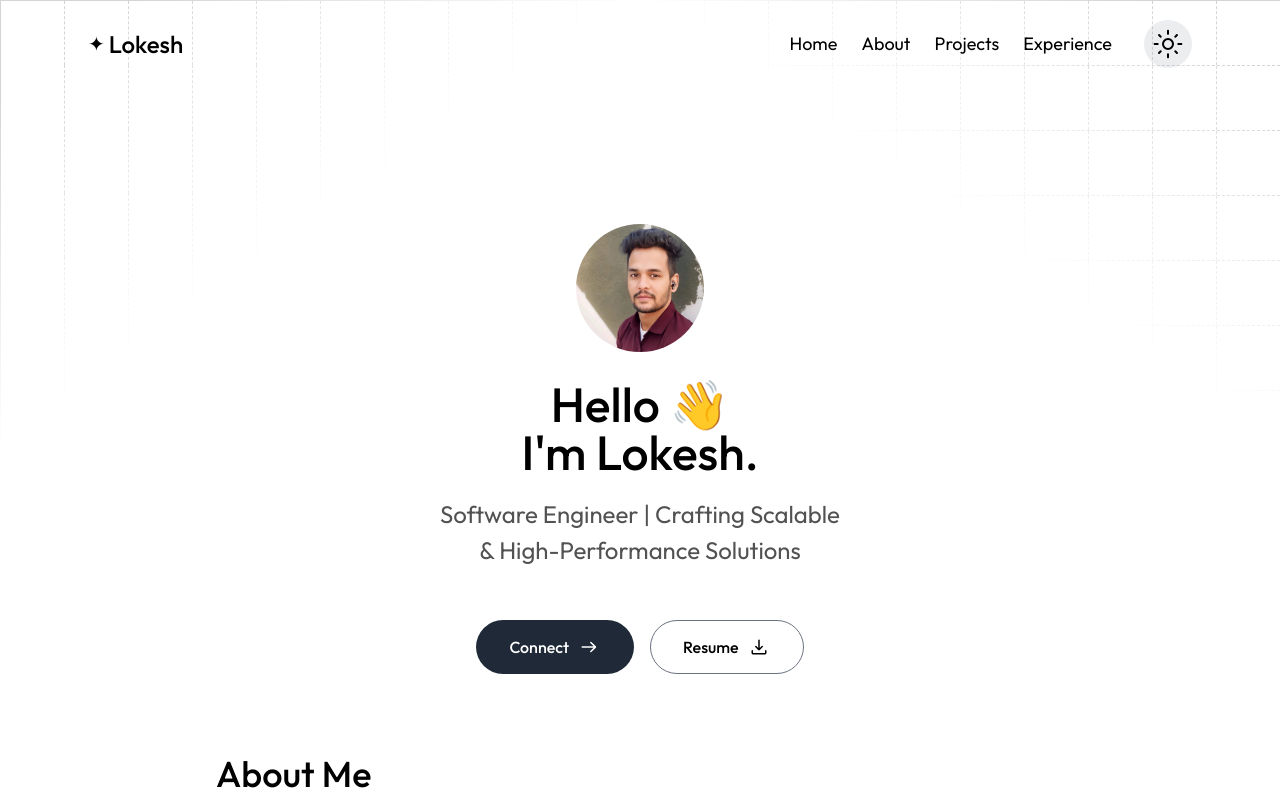
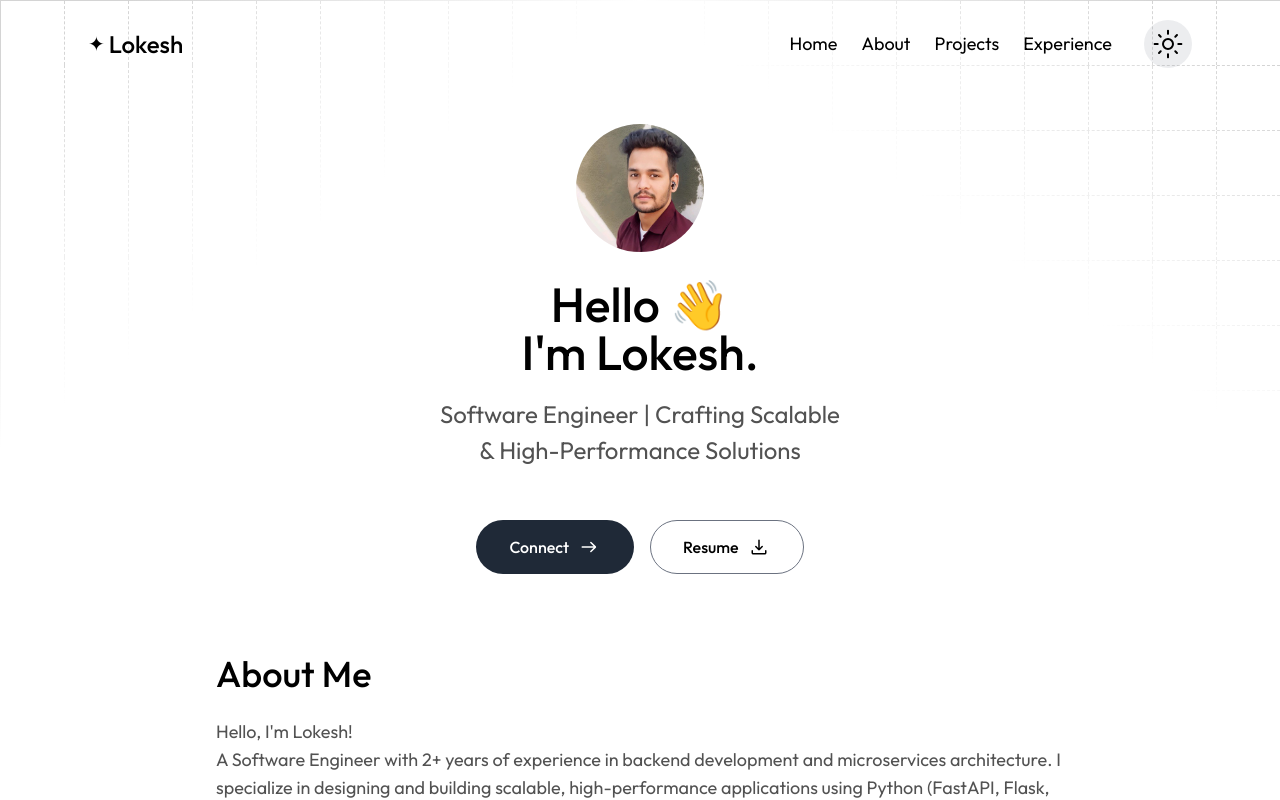
Before and after one commit to lokeshchauhan521/Portfolio2.0, a Next.js app: page / in a window 1280 px wide. Shown: the top 800 px of the page. Built offline with nearby package versions, Linux system fonts and the light colour scheme; a web font is replaced by a local one.

Commit message:
Slide profile a bit upside

```diff
--- a/app/components/Introduction.tsx
+++ b/app/components/Introduction.tsx
@@ -5,7 +5,7 @@ import { ArrowRightIcon, DownloadIcon } from './icons'
 const Introduction = () => {
   return (
     <section className="dashboard-section flex flex-col items-center gap-5 text-center max-sm:pt-8">
-      <Image src={DeveloperImg} alt="profile_pic" className="size-32 rounded-full" />
+      <Image src={DeveloperImg} alt="profile_pic" className="size-32 rounded-full mt-[-100px]" />
       <h1 className="mt-2">
         Hello 👋 <br /> I&apos;m Lokesh.
       </h1>
```
